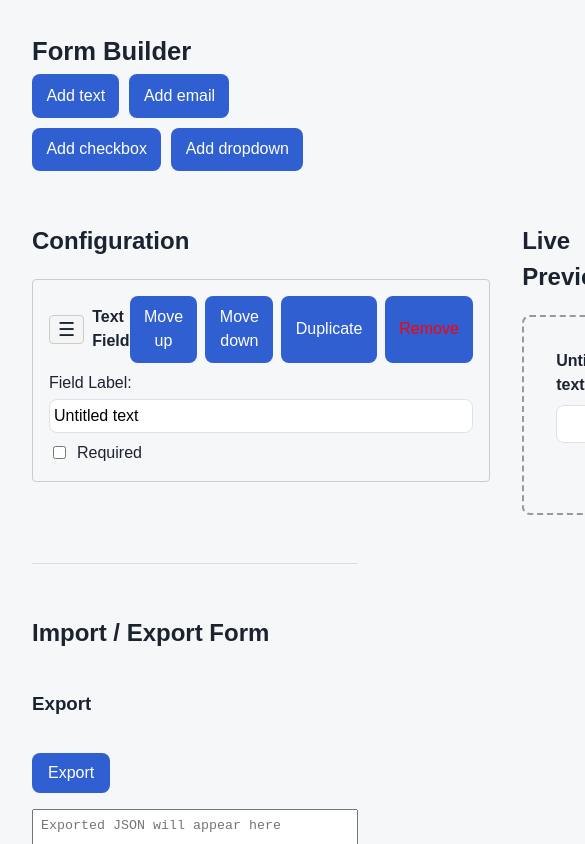
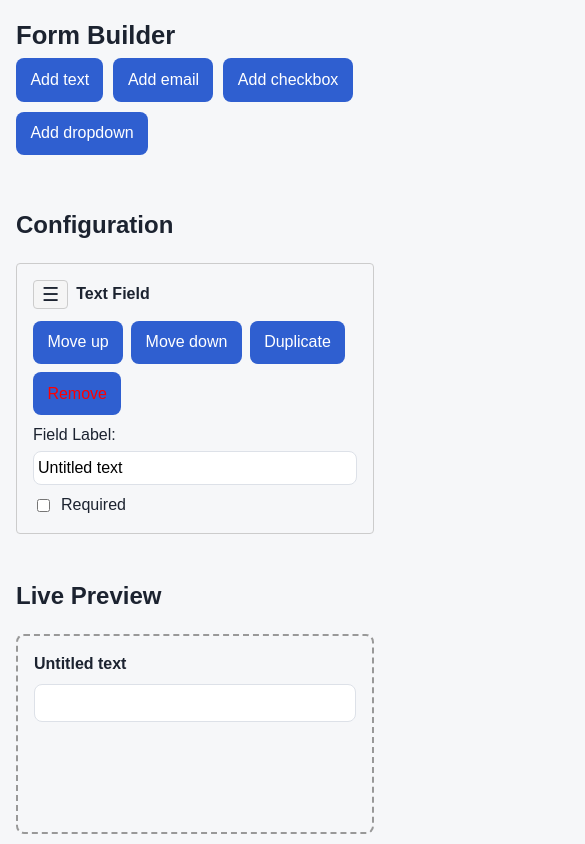
Before and after one commit to ashurajchandra/ui-repo-agentic, a Next.js app: page /builder in a window 390 px wide. Both pictures are taken after typing "Sample" into the empty fields and a click on the button "Add text". Shown: the top 844 px of the page, 585 px wide, since content can reach past the window. Built offline with nearby package versions, Linux system fonts and the light colour scheme.

Commit message:
SCRUM-20: Make the form builder usable at phone width
Proposed by the Showwork delivery pipeline (run cmvzoaxbe000e29q28g9l89sa).

```diff
--- a/app/builder/page.js
+++ b/app/builder/page.js
@@ -85,6 +85,7 @@ export default function BuilderPage() {
     }
   }
 
+  // Drag end
   function handleDragEnd() {
     setDraggedIndex(null);
     setDragOverIndex(null);
@@ -102,7 +103,7 @@ export default function BuilderPage() {
   }
 
   return (
-    <main style={{ padding: "2rem", fontFamily: "sans-serif", maxWidth: "1200px", margin: "0 auto" }}>
+    <main className="builder-main">
       <h1>Form Builder</h1>
 
       {/* Toolbar */}
@@ -121,7 +122,7 @@ export default function BuilderPage() {
         </button>
       </section>
 
-      <div style={{ display: "grid", gridTemplateColumns: "1fr 1fr", gap: "2rem" }}>
+      <div className="builder-grid">
         {/* Configuration Panel */}
         <section>
           <h2>Configuration</h2>
@@ -153,7 +154,7 @@ export default function BuilderPage() {
                     transition: "all 0.2s ease",
                   }}
                 >
-                  <div style={{ display: "flex", justifyContent: "space-between", alignItems: "center" }}>
+                  <div className="field-card-header">
                     <div style={{ display: "flex", alignItems: "center", gap: "0.5rem" }}>
                       <span
                         data-testid="drag-handle"
@@ -181,7 +182,7 @@ export default function BuilderPage() {
                         {field.type} Field
                       </span>
                     </div>
-                    <div style={{ display: "flex", gap: "0.5rem" }}>
+                    <div className="field-card-actions">
                       <button
                         data-testid="move-up"
                         disabled={index === 0}
@@ -259,12 +260,7 @@ export default function BuilderPage() {
           <h2>Live Preview</h2>
           <div
             data-testid="preview"
-            style={{
-              border: "2px dashed #999",
-              padding: "2rem",
-              borderRadius: "8px",
-              minHeight: "200px",
-            }}
+            className="builder-preview"
           >
             {fields.length === 0 ? (
               <p>No fields yet</p>
--- a/app/globals.css
+++ b/app/globals.css
@@ -22,3 +22,57 @@ li:last-child { border-bottom: 0; }
 li label { flex: 1; }
 li.done label span { text-decoration: line-through; color: var(--muted); }
 .empty { padding: 1rem; color: var(--muted); }
+
+/* Responsive Form Builder styles */
+.builder-main {
+  font-family: sans-serif;
+  max-width: 1200px;
+  margin: 0 auto;
+  padding: 2rem;
+}
+
+.builder-grid {
+  display: grid;
+  grid-template-columns: 1fr 1fr;
+  gap: 2rem;
+}
+
+.builder-preview {
+  border: 2px dashed #999;
+  padding: 2rem;
+  border-radius: 8px;
+  min-height: 200px;
+}
+
+.field-card-header {
+  display: flex;
+  justify-content: space-between;
+  align-items: center;
+}
+
+.field-card-actions {
+  display: flex;
+  gap: 0.5rem;
+}
+
+@media (max-width: 767px) {
+  .builder-main {
+    padding: 1rem;
+  }
+  .builder-grid {
+    grid-template-columns: 1fr;
+    gap: 1.5rem;
+  }
+  .builder-preview {
+    padding: 1rem;
+  }
+  .field-card-header {
+    flex-direction: column;
+    align-items: flex-start;
+    gap: 0.75rem;
+  }
+  .field-card-actions {
+    flex-wrap: wrap;
+    width: 100%;
+  }
+}
```
